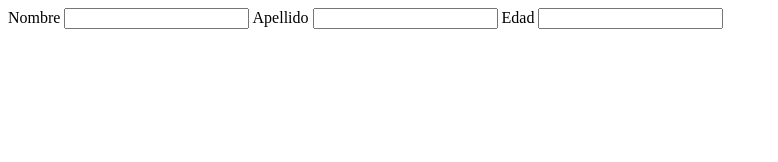
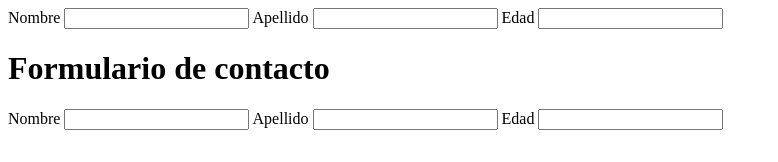
Before and after one commit to juanrosol/curso-nucba-clase01, a plain HTML site: page form.html in a window 1280 px wide. Shown: the whole page, without its empty margins (0-778 px from the left). Drawn offline with Linux system fonts and the light colour scheme.

Commit message:
agregue form de contacto

```diff
--- a/form.html
+++ b/form.html
@@ -14,5 +14,14 @@
       <label id="age">Edad</label>
       <input id="age" type="number" />
     </div>
+    <div>
+      <h1>Formulario de contacto</h1>
+      <label for="name">Nombre</label>
+      <input id="name" type="text" />
+      <label for="surname">Apellido</label>
+      <input id="surname" type="text" />
+      <label id="age">Edad</label>
+      <input id="age" type="number" />
+    </div>
   </body>
 </html>
```
